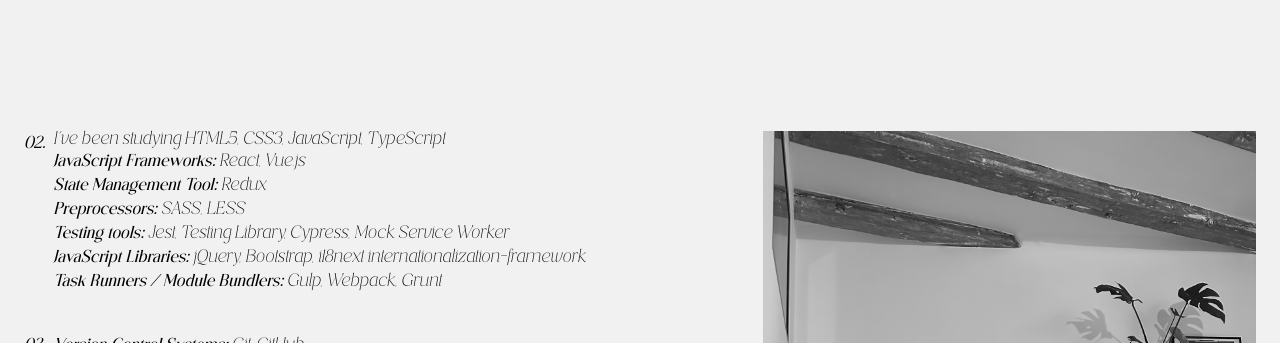
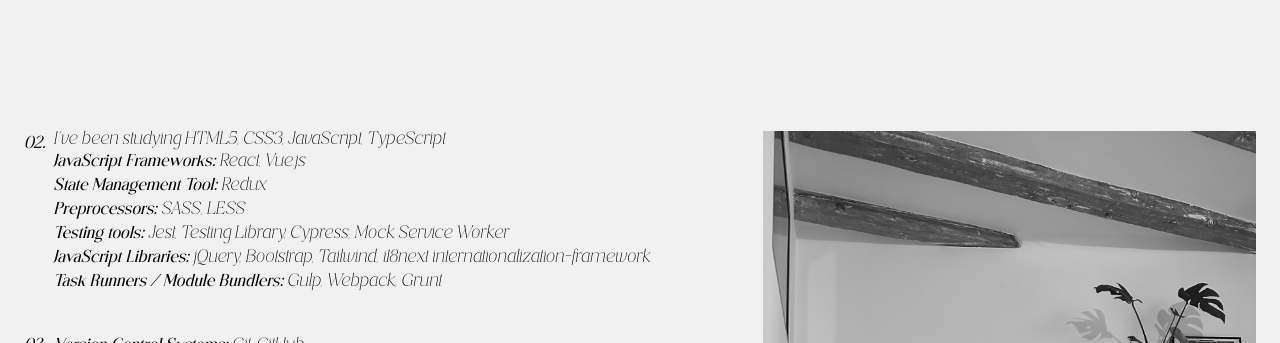
Before and after one commit to zmngabriela/portfolio, a React (Create React App) app: page / in a window 1280 px wide. Shown: the part 920-1263 px from the top of the page. Built offline with nearby package versions, Linux system fonts and the light colour scheme.

Commit message:
feat: adding skill

```diff
--- a/src/containers/Projects/index.tsx
+++ b/src/containers/Projects/index.tsx
@@ -36,8 +36,8 @@ const Projects = () => {
                 <span>{t('projects.skills.testingTools')}</span> Jest, Testing
                 Library, Cypress, Mock Service Worker
                 <br />
-                <span>JavaScript Libraries:</span> jQuery, Bootstrap, i18next
-                internationalization-framework
+                <span>JavaScript Libraries:</span> jQuery, Bootstrap, Tailwind,
+                i18next internationalization-framework
                 <br />
                 <span>Task Runners / Module Bundlers:</span> Gulp, Webpack,
                 Grunt
```
